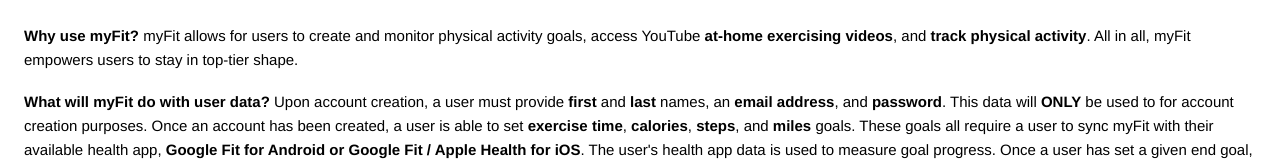
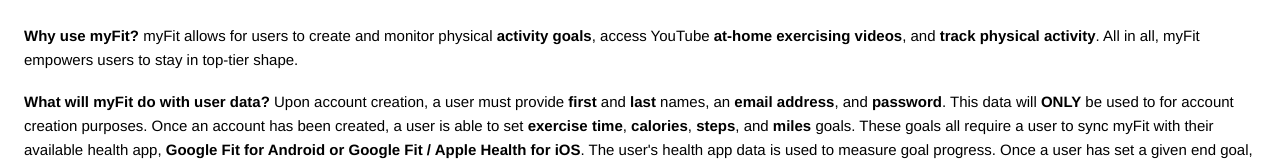
Before and after one commit to myFit-app/myFit-app.github.io, a plain HTML site: page index.html in a window 1280 px wide. Shown: the top 161 px of the page. Drawn offline with Linux system fonts and the light colour scheme.

Commit message:
updates homepage

```diff
--- a/index.html
+++ b/index.html
@@ -11,12 +11,10 @@
       <div>
         <div style="line-height: 1.5;"><span style="font-size: 15px;"><span data-custom-class="body_text">
                 <strong>Why use myFit?</strong>
-                myFit allows for users to create and monitor physical activity goals, access YouTube <strong>at-home exercising videos</strong>, and <strong>track physical activity</strong>. All in all, myFit empowers users to stay in top-tier shape.
+                myFit allows for users to create and monitor physical <strong>activity goals</strong>, access YouTube <strong>at-home exercising videos</strong>, and <strong>track physical activity</strong>. All in all, myFit empowers users to stay in top-tier shape.
         </div>
     </div>
-
     <div><br></div>
-
     <div>
         <div style="line-height: 1.5;"><span style="font-size: 15px;"><span data-custom-class="body_text">
                 <strong>What will myFit do with user data?</strong>
@@ -30,7 +28,6 @@
                 <bdt class="block-component"></bdt><bdt class="question"> Once a user has set a given end goal, their associated progress will be shown in the <strong>Daily Goals</strong> graphic in the <strong>Home tab</strong>.</bdt><bdt class="statement-end-if-in-editor"></bdt>
         </div>
     </div>
-
     <div><br></div>
     <div style="line-height: 1.5;"><span style="font-size: 15px;"><span data-custom-class="body_text">
             <strong>Click </strong></span></span><a data-custom-class="link" href="https://myfit-app.github.io/"><span style="font-size: 15px;"><span data-custom-class="body_text"><strong>here</strong></span></span></a><span style="font-size: 15px;"><span data-custom-class="body_text"><strong> to download myFit for Android.
```
